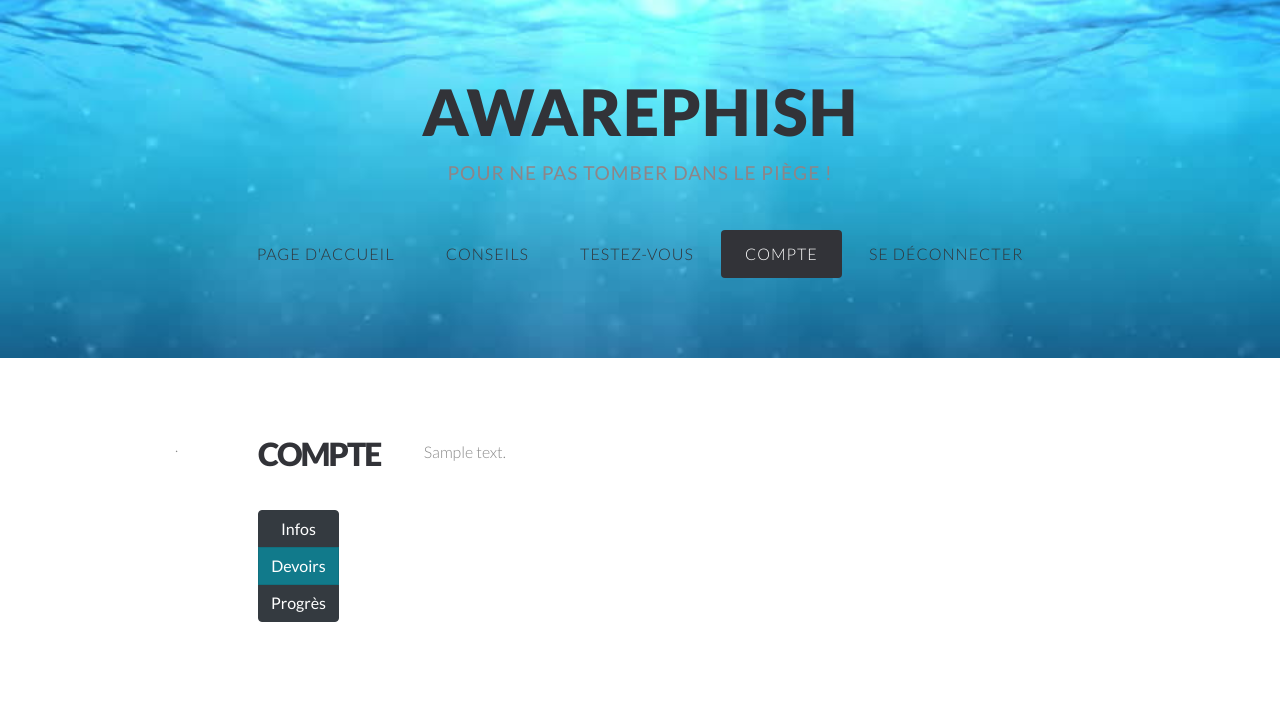
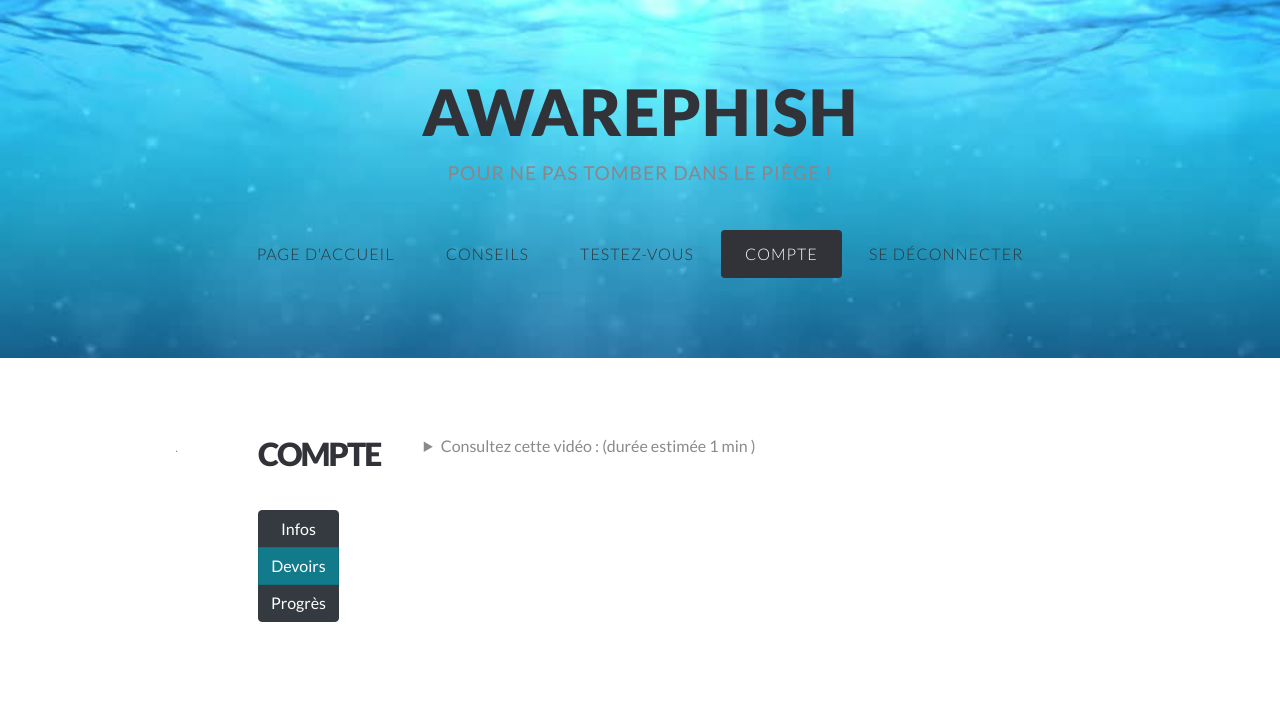
Before and after one commit to Azrood/Awarephish, a Django app: page /account/homework/ in a window 1280 px wide. Shown: the top 701 px of the page. Run offline with Django 3.2, Linux system fonts and the light colour scheme; a user stored in the database is signed in; tables that the repository leaves empty hold one stand-in row (values such as "Sample post"); some libraries are stand-ins or nearby versions.

Commit message:
homework displayed (need styling ?)

```diff
--- a/awarephish/quiz/templates/quiz/homework.html
+++ b/awarephish/quiz/templates/quiz/homework.html
@@ -81,7 +81,15 @@
 						<div class="8u skel-cell-important">
 							<section id="content">
 								{% for dev in devoir%}
-								<p>{{dev.texte}}</p>
+
+									{% if dev.type_devoir == "texte" %}
+										<a  href="http://{{dev.texte}}">Consultez cet article</a><p>Durée estimée :{{dev.duree}} minutes</p><br>
+									{% else %}
+										<details>
+											<summary class="font-weight-bolder">Consultez cette vidéo : (durée estimée {{dev.duree}} min )</summary>
+											<p><iframe width="853" height="480" src="{{dev.texte}}" frameborder="0" allow="accelerometer; autoplay; encrypted-media; gyroscope; picture-in-picture" allowfullscreen></iframe></p>
+										</details><br>
+									{% endif %}
 								{% endfor%}
 							</section>
 						</div>
```
